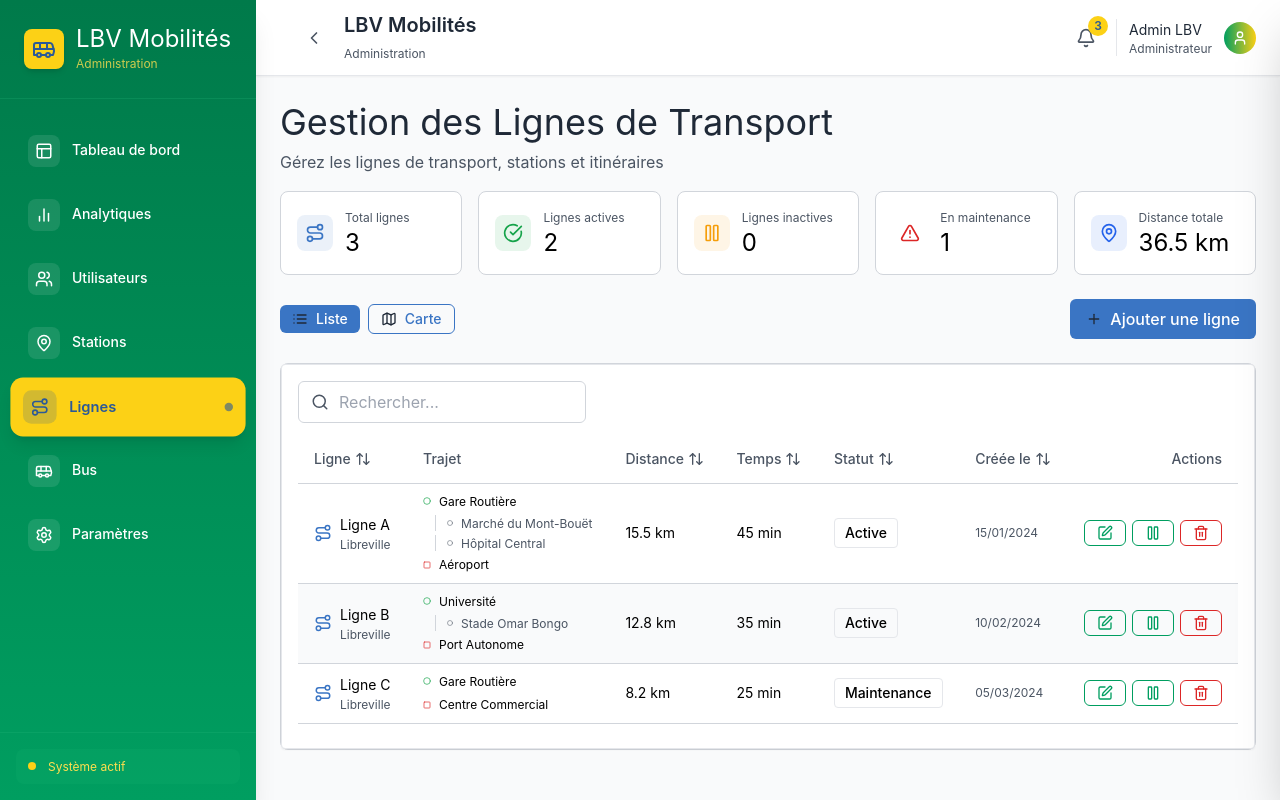
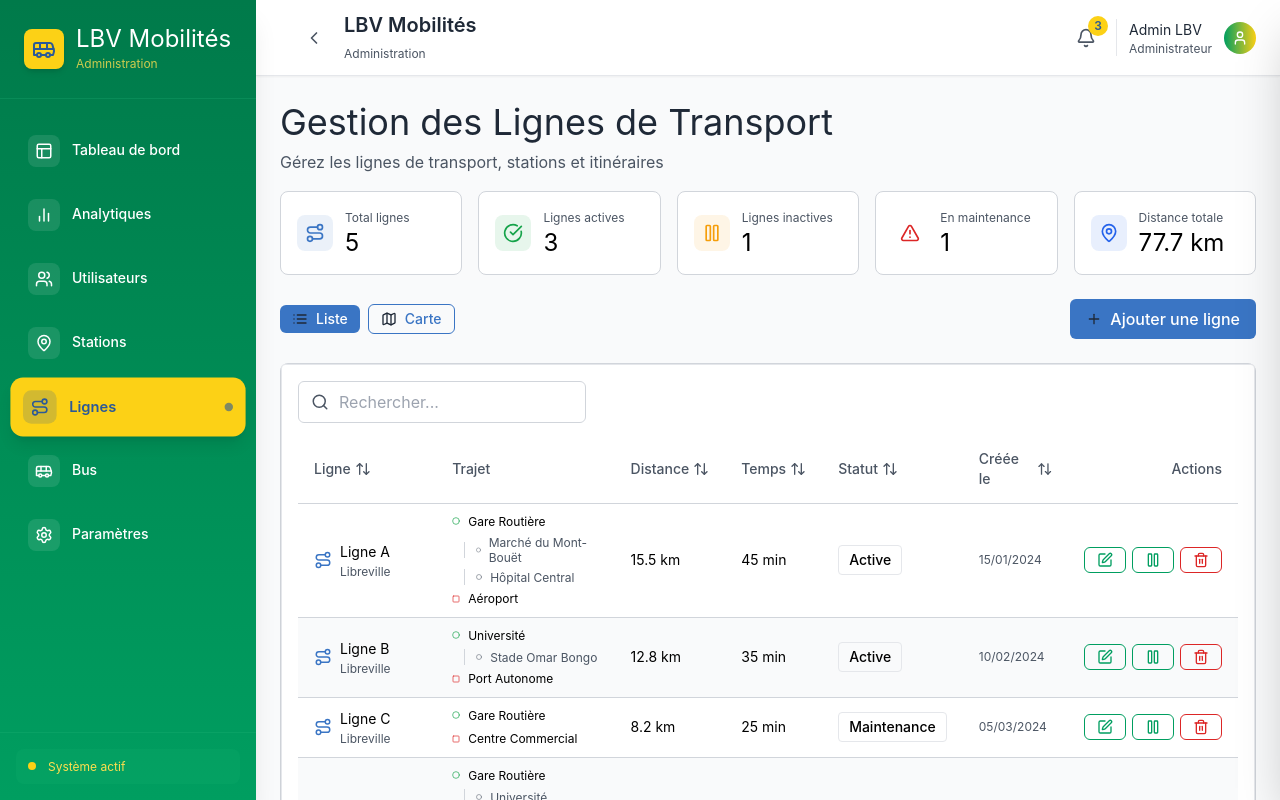
Before and after one commit to HamedDiaby/admin-lbv-mobilites, a React (Create React App) app: page /dashboard/lignes in a window 1280 px wide. Built offline with nearby package versions, Linux system fonts and the light colour scheme; sample sign-in values are in the browser's storage; the HTML template or start-up script is replaced by a standard one.

Commit message:
feat: Enhance LignesMap styling and add new transport lines with detailed station information

```diff
--- a/src/pages/dashboard/lignes/LignesMap.css
+++ b/src/pages/dashboard/lignes/LignesMap.css
@@ -67,22 +67,30 @@
 }
 
 .station-marker {
-  width: 8px;
-  height: 8px;
+  width: 10px;
+  height: 10px;
   border-radius: 50%;
   flex-shrink: 0;
+  border: 2px solid white;
+  box-shadow: 0 2px 4px rgba(0, 0, 0, 0.2);
 }
 
 .station-depart {
   background-color: #10b981;
+  width: 12px;
+  height: 12px;
 }
 
 .station-intermediaire {
   background-color: #6b7280;
+  width: 8px;
+  height: 8px;
 }
 
 .station-arrivee {
   background-color: #ef4444;
+  width: 12px;
+  height: 12px;
 }
 
 .filter-controls {
@@ -157,6 +165,19 @@
   gap: 16px;
 }
 
+.legend-section {
+  display: flex;
+  flex-direction: column;
+  gap: 8px;
+}
+
+.legend-section-title {
+  font-size: 12px;
+  font-weight: 600;
+  color: #374151;
+  margin-bottom: 4px;
+}
+
 .legend-item {
   display: flex;
   align-items: center;
@@ -168,6 +189,14 @@
   width: 12px;
   height: 3px;
   border-radius: 2px;
+}
+
+.legend-station-marker {
+  width: 10px;
+  height: 10px;
+  border-radius: 50%;
+  border: 1px solid white;
+  box-shadow: 0 1px 2px rgba(0, 0, 0, 0.3);
 }
 
 .ligne-active {
--- a/src/pages/dashboard/lignes/LignesMap.tsx
+++ b/src/pages/dashboard/lignes/LignesMap.tsx
@@ -15,24 +15,27 @@ L.Icon.Default.mergeOptions({
 
 // Icônes personnalisées pour les stations
 const createStationIcon = (type: 'depart' | 'intermediaire' | 'arrivee') => {
-  const colors = {
-    depart: '#10b981',
-    intermediaire: '#6b7280',
-    arrivee: '#ef4444'
+  const config = {
+    depart: { color: '#10b981', size: 14 },
+    intermediaire: { color: '#6b7280', size: 10 },
+    arrivee: { color: '#ef4444', size: 14 }
   };
+
+  const { color, size } = config[type];
 
   return L.divIcon({
     className: 'custom-station-marker',
     html: `<div style="
-      width: 12px;
-      height: 12px;
+      width: ${size}px;
+      height: ${size}px;
       border-radius: 50%;
-      background-color: ${colors[type]};
+      background-color: ${color};
       border: 2px solid white;
-      box-shadow: 0 2px 4px rgba(0,0,0,0.2);
+      box-shadow: 0 2px 4px rgba(0,0,0,0.3);
+      position: relative;
     "></div>`,
-    iconSize: [16, 16],
-    iconAnchor: [8, 8]
+    iconSize: [size + 4, size + 4],
+    iconAnchor: [(size + 4) / 2, (size + 4) / 2]
   });
 };
 
@@ -91,18 +94,26 @@ const LignesMap: React.FC<LignesMapProps> = ({ lignes }) => {
     // Station de départ
     coordinates.push([baseLat, baseLng]);
 
-    // Stations intermédiaires
+    // Stations intermédiaires - réparties le long du trajet
+    const totalStations = ligne.stationsIntermediaires.length + 2; // +2 pour départ et arrivée
     ligne.stationsIntermediaires.forEach((_, index) => {
-      const offset = (index + 1) * 0.005; // 0.005 degrés de décalage
-      const angle = (index * 60) * (Math.PI / 180); // Répartition circulaire
-      const newLat = baseLat + Math.cos(angle) * offset;
-      const newLng = baseLng + Math.sin(angle) * offset;
+      const progression = (index + 1) / (totalStations - 1); // Progression de 0 à 1
+      const latOffset = progression * 0.02; // Décalage progressif sur 0.02 degrés
+      const lngOffset = progression * 0.015; // Décalage progressif sur 0.015 degrés
+
+      // Ajouter une petite variation aléatoire pour éviter l'alignement parfait
+      const randomLat = (Math.random() - 0.5) * 0.003;
+      const randomLng = (Math.random() - 0.5) * 0.003;
+
+      const newLat = baseLat + latOffset + randomLat;
+      const newLng = baseLng + lngOffset + randomLng;
       coordinates.push([newLat, newLng]);
     });
 
     // Station d'arrivée
-    const finalOffset = 0.01;
-    coordinates.push([baseLat + finalOffset, baseLng + finalOffset]);
+    const finalLat = baseLat + 0.025;
+    const finalLng = baseLng + 0.02;
+    coordinates.push([finalLat, finalLng]);
 
     return coordinates;
   };
@@ -248,15 +259,31 @@ const LignesMap: React.FC<LignesMapProps> = ({ lignes }) => {
 
                             {ligne.stationsIntermediaires.length > 0 && (
                               <div className="ligne-popup-stations">
-                                <div style={{ fontWeight: 600, marginBottom: 4, fontSize: 12 }}>
-                                  Stations intermédiaires:
+                                <div style={{ fontWeight: 600, marginBottom: 6, fontSize: 12 }}>
+                                  Stations intermédiaires ({ligne.stationsIntermediaires.length}):
                                 </div>
-                                {ligne.stationsIntermediaires.map((station, idx) => (
+                                {ligne.stationsIntermediaires
+                                  .sort((a, b) => a.ordre - b.ordre)
+                                  .map((station, idx) => (
                                   <div key={idx} className="ligne-popup-station">
                                     <div className="station-marker station-intermediaire"></div>
-                                    <span>{station.nomStation}</span>
+                                    <span style={{ fontWeight: 500 }}>{station.nomStation}</span>
+                                    <span style={{ color: '#6b7280', fontSize: '11px' }}>
+                                      ({station.distanceDepuisStation}km, {station.tempsDepuisStation}min)
+                                    </span>
                                   </div>
                                 ))}
+                              </div>
+                            )}
+
+                            {stationType === 'intermediaire' && (
+                              <div style={{ marginTop: 8, padding: 6, backgroundColor: '#f3f4f6', borderRadius: 4 }}>
+                                <div style={{ fontSize: 11, color: '#6b7280' }}>
+                                  Distance depuis station précédente: {ligne.stationsIntermediaires[index - 1]?.distanceDepuisStation || 0} km
+                                </div>
+                                <div style={{ fontSize: 11, color: '#6b7280' }}>
+                                  Temps depuis station précédente: {ligne.stationsIntermediaires[index - 1]?.tempsDepuisStation || 0} min
+                                </div>
                               </div>
                             )}
                           </div>
@@ -273,8 +300,10 @@ const LignesMap: React.FC<LignesMapProps> = ({ lignes }) => {
 
       {/* Légende */}
       <div className="legend">
-        <div className="legend-title">Légende des lignes</div>
+        <div className="legend-title">Légende</div>
         <div className="legend-items">
+          <div className="legend-section">
+            <div className="legend-section-title">Statut des lignes</div>
             <div className="legend-item">
               <div className="legend-color ligne-active"></div>
               <span>Ligne Active</span>
@@ -288,6 +317,23 @@ const LignesMap: React.FC<LignesMapProps> = ({ lignes }) => {
               <span>Ligne en Maintenance</span>
             </div>
           </div>
+
+          <div className="legend-section">
+            <div className="legend-section-title">Types de stations</div>
+            <div className="legend-item">
+              <div className="legend-station-marker" style={{ backgroundColor: '#10b981', width: '12px', height: '12px' }}></div>
+              <span>Station de départ</span>
+            </div>
+            <div className="legend-item">
+              <div className="legend-station-marker" style={{ backgroundColor: '#6b7280', width: '8px', height: '8px' }}></div>
+              <span>Station intermédiaire</span>
+            </div>
+            <div className="legend-item">
+              <div className="legend-station-marker" style={{ backgroundColor: '#ef4444', width: '12px', height: '12px' }}></div>
+              <span>Station d'arrivée</span>
+            </div>
+          </div>
+        </div>
       </div>
     </div>
   );
--- a/src/pages/dashboard/lignes/lignes.tsx
+++ b/src/pages/dashboard/lignes/lignes.tsx
@@ -99,6 +99,100 @@ const mockLignes: Ligne[] = [
     statut: "Maintenance",
     dateCreation: "2024-03-05",
     dateMiseAJour: "2024-12-07"
+  },
+  {
+    id: "4",
+    nom: "Ligne Express",
+    numero: "L04",
+    ville: { id: "1", nom: "Libreville" },
+    stationDepart: { id: "1", nom: "Gare Routière" },
+    stationArrivee: { id: "2", nom: "Aéroport" },
+    distanceTotale: 22.5,
+    tempsTotal: 65,
+    stationsIntermediaires: [
+      {
+        id: "si4",
+        stationId: "3",
+        nomStation: "Université",
+        ordre: 1,
+        distanceDepuisStation: 4.5,
+        tempsDepuisStation: 12
+      },
+      {
+        id: "si5",
+        stationId: "4",
+        nomStation: "Marché du Mont-Bouët",
+        ordre: 2,
+        distanceDepuisStation: 3.8,
+        tempsDepuisStation: 10
+      },
+      {
+        id: "si6",
+        stationId: "5",
+        nomStation: "Hôpital Central",
+        ordre: 3,
+        distanceDepuisStation: 2.9,
+        tempsDepuisStation: 8
+      },
+      {
+        id: "si7",
+        stationId: "6",
+        nomStation: "Port Autonome",
+        ordre: 4,
+        distanceDepuisStation: 5.2,
+        tempsDepuisStation: 15
+      },
+      {
+        id: "si8",
+        stationId: "7",
+        nomStation: "Stade Omar Bongo",
+        ordre: 5,
+        distanceDepuisStation: 6.1,
+        tempsDepuisStation: 20
+      }
+    ],
+    statut: "Active",
+    dateCreation: "2024-04-12",
+    dateMiseAJour: "2024-12-08"
+  },
+  {
+    id: "5",
+    nom: "Ligne Rapide",
+    numero: "L05",
+    ville: { id: "2", nom: "Port-Gentil" },
+    stationDepart: { id: "1", nom: "Centre-ville PG" },
+    stationArrivee: { id: "2", nom: "Zone Industrielle" },
+    distanceTotale: 18.7,
+    tempsTotal: 50,
+    stationsIntermediaires: [
+      {
+        id: "si9",
+        stationId: "3",
+        nomStation: "Marché Central PG",
+        ordre: 1,
+        distanceDepuisStation: 6.2,
+        tempsDepuisStation: 18
+      },
+      {
+        id: "si10",
+        stationId: "4",
+        nomStation: "Hôpital de Port-Gentil",
+        ordre: 2,
+        distanceDepuisStation: 4.8,
+        tempsDepuisStation: 14
+      },
+      {
+        id: "si11",
+        stationId: "5",
+        nomStation: "Port Pétrolier",
+        ordre: 3,
+        distanceDepuisStation: 7.7,
+        tempsDepuisStation: 18
+      }
+    ],
+    statut: "Inactive",
+    dateCreation: "2024-05-20",
+    dateMiseAJour: "2024-11-30"
   }
 ];
 
```
Lines whose indentation alone changed are shown as unchanged.
